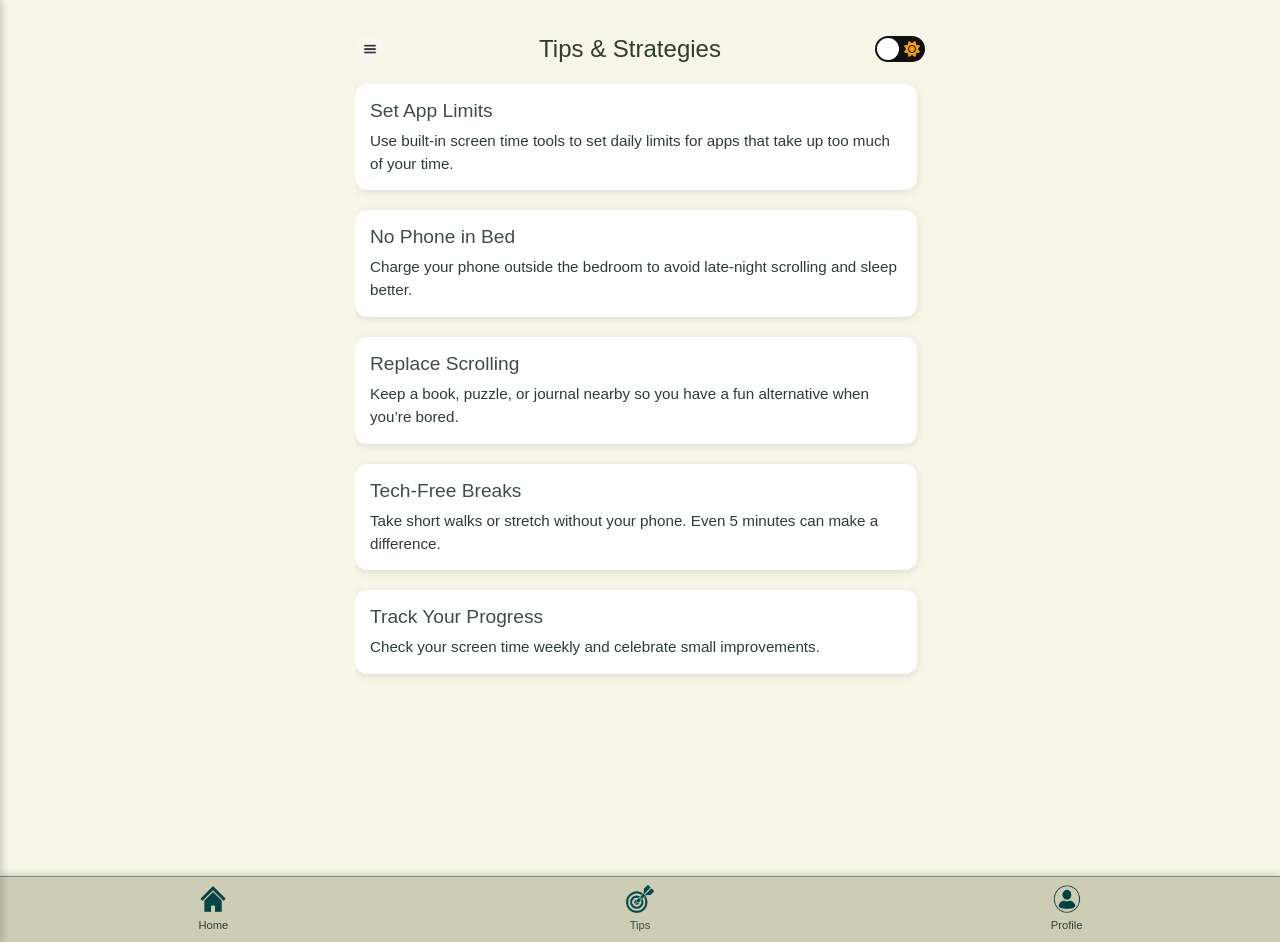
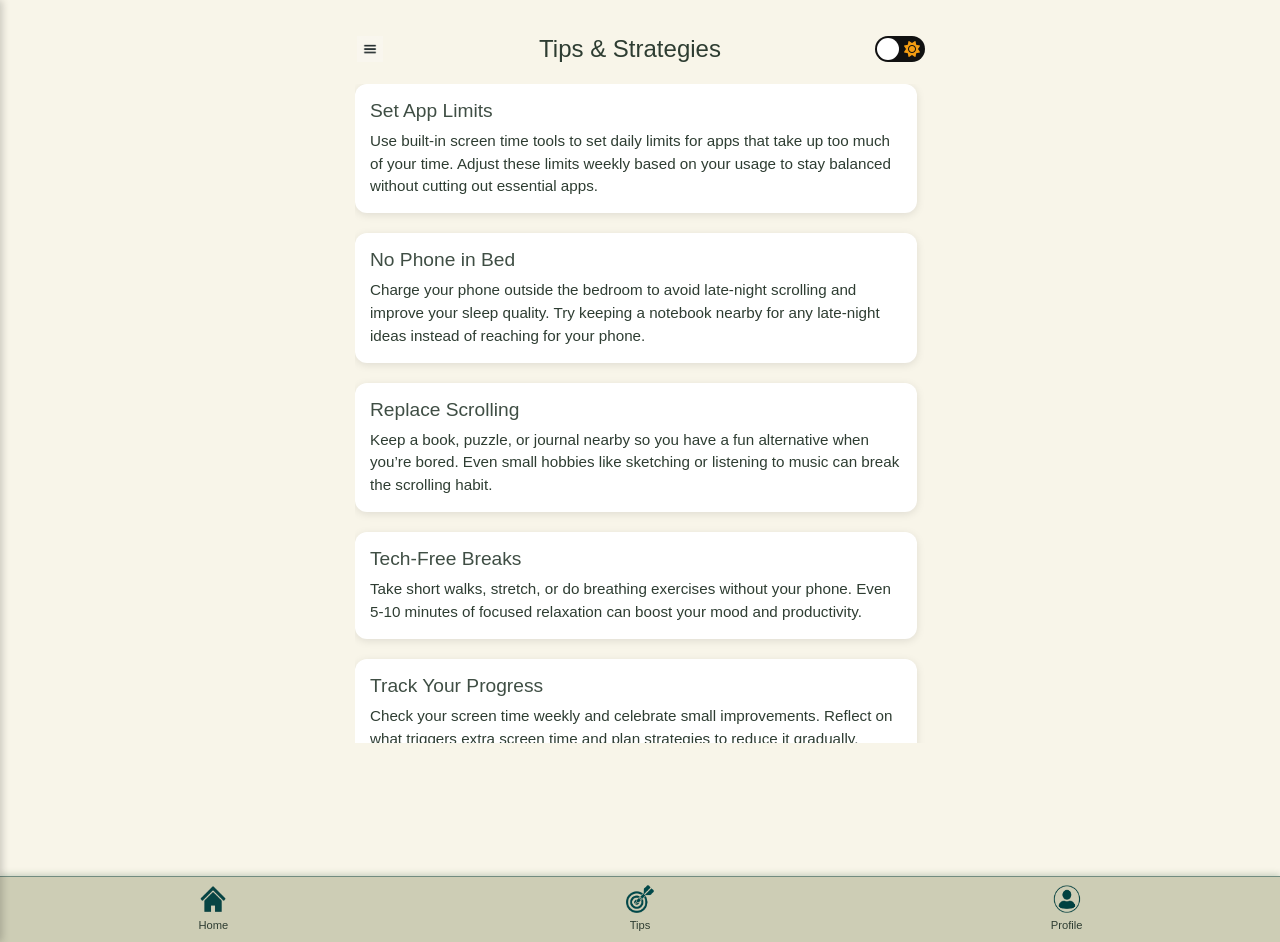
Before and after one commit to bisandilehns/ctrl-you, a Flask app: page /tip in a window 1280 px wide. Run offline with Flask 3, Linux system fonts and the light colour scheme.

Commit message:
improved the tip page with the use of UX feedback

```diff
--- a/templates/tip.html
+++ b/templates/tip.html
@@ -116,6 +116,15 @@
       color: var(--accent-color);
     }
 
+    /* Dark mode heading and text improvements */
+    body.dark .tip-card h3 {
+      color: #ffffff;
+    }
+
+    body.dark .tip-card p {
+      color: #e0e0e0;
+    }
+
     .tip-card p {
       margin: 0;
       font-size: 0.95rem;
@@ -222,23 +231,23 @@
     <div class="tips-container">
       <div class="tip-card">
         <h3>Set App Limits</h3>
-        <p>Use built-in screen time tools to set daily limits for apps that take up too much of your time.</p>
+        <p>Use built-in screen time tools to set daily limits for apps that take up too much of your time. Adjust these limits weekly based on your usage to stay balanced without cutting out essential apps.</p>
       </div>
       <div class="tip-card">
         <h3>No Phone in Bed</h3>
-        <p>Charge your phone outside the bedroom to avoid late-night scrolling and sleep better.</p>
+        <p>Charge your phone outside the bedroom to avoid late-night scrolling and improve your sleep quality. Try keeping a notebook nearby for any late-night ideas instead of reaching for your phone.</p>
       </div>
       <div class="tip-card">
         <h3>Replace Scrolling</h3>
-        <p>Keep a book, puzzle, or journal nearby so you have a fun alternative when you’re bored.</p>
+        <p>Keep a book, puzzle, or journal nearby so you have a fun alternative when you’re bored. Even small hobbies like sketching or listening to music can break the scrolling habit.</p>
       </div>
       <div class="tip-card">
         <h3>Tech-Free Breaks</h3>
-        <p>Take short walks or stretch without your phone. Even 5 minutes can make a difference.</p>
+        <p>Take short walks, stretch, or do breathing exercises without your phone. Even 5-10 minutes of focused relaxation can boost your mood and productivity.</p>
       </div>
       <div class="tip-card">
         <h3>Track Your Progress</h3>
-        <p>Check your screen time weekly and celebrate small improvements.</p>
+        <p>Check your screen time weekly and celebrate small improvements. Reflect on what triggers extra screen time and plan strategies to reduce it gradually.</p>
       </div>
     </div>
   </div>
@@ -254,21 +263,20 @@
 
     <nav class="bottom-nav">
   <a href="homepage.html" class="nav-item">
-      <img src="{{ url_for('static', filename='images/home.png') }}" alt="Home" class="nav-icon">
+    <img src="static/images/home.png" alt="Home" class="nav-icon">
     <p>Home</p>
   </a>
-    <a href="tip.html" class="nav-item active">
-      <img src="{{ url_for('static', filename='images/tip.png') }}" alt="Tips" class="nav-icon">
+  <a href="tip.html" class="nav-item">
+    <img src="static/images/tip.png" alt="Tips" class="nav-icon">
     <p>Tips</p>
   </a>
   <a href="userprofile.html" class="nav-item">
-      <img src="{{ url_for('static', filename='images/profile.png') }}" alt="Profile" class="nav-icon">
+    <img src="static/images/profile.png" alt="Profile" class="nav-icon">
     <p>Profile</p>
   </a>
 </nav>
 
   <script>
-
     const checkbox = document.getElementById("checkbox");
     checkbox.addEventListener("change", () => {
       document.body.classList.toggle("dark");
```
Also changed, not shown: templates/homepage.html (+5 -8 lines), app.py (line endings or trailing spaces). Lines whose indentation alone changed are shown as unchanged.
